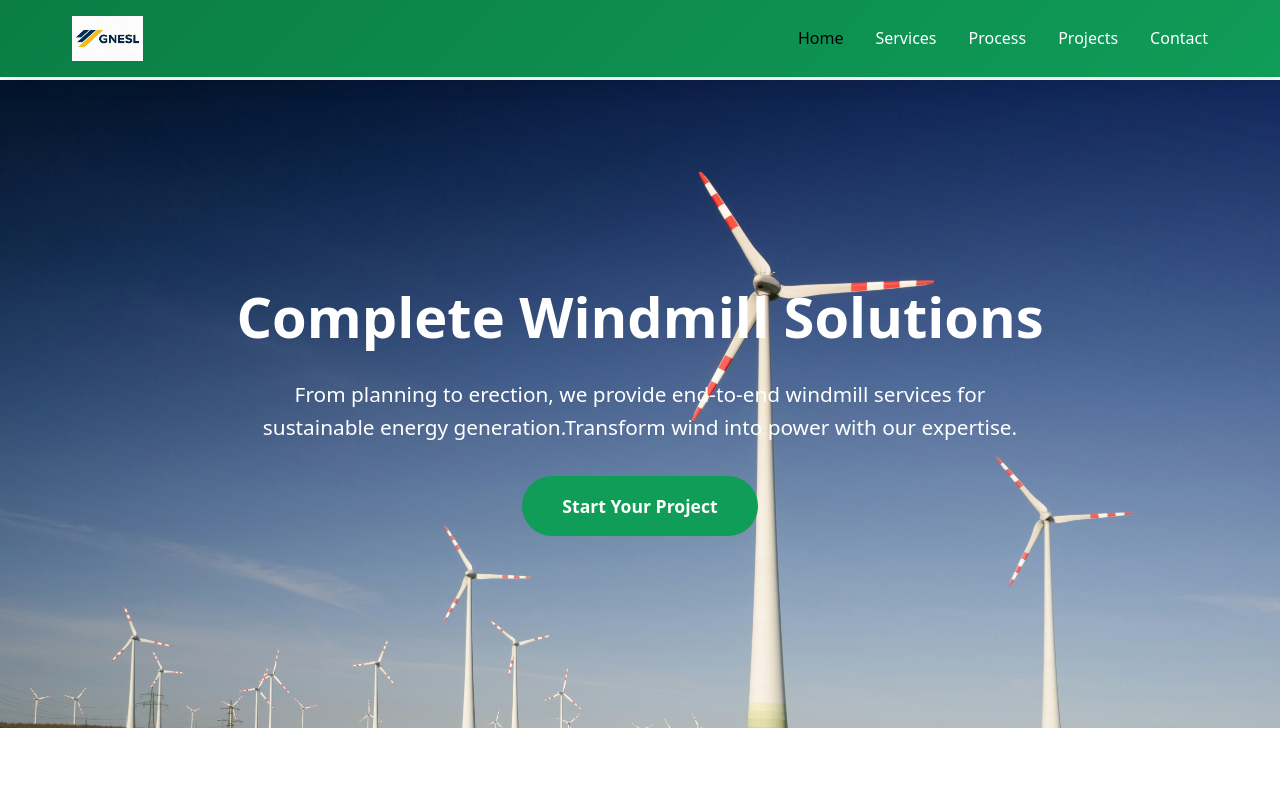
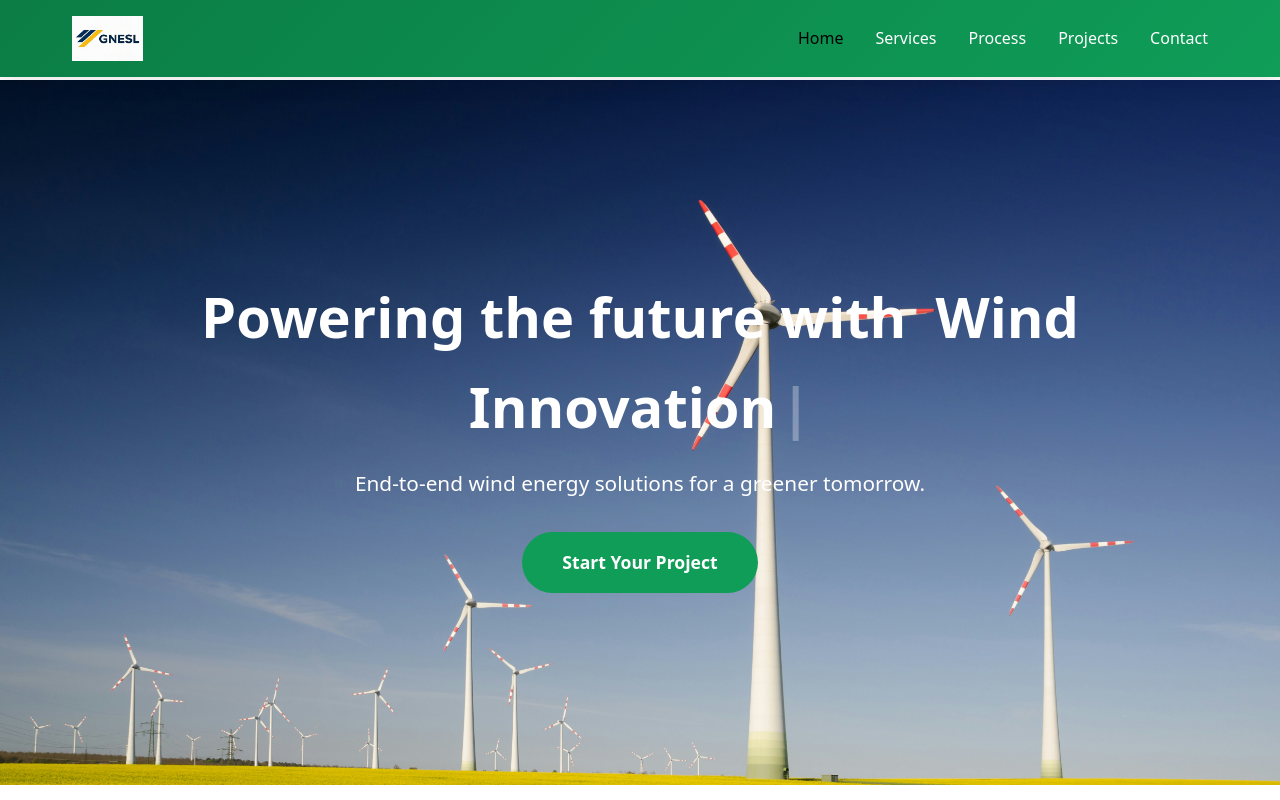
Before and after one commit to HarshilSharaf/gnesl-portfolio-website, a Svelte app: page / in a window 1280 px wide. Shown: the top 800 px of the page. Built offline with nearby package versions, Linux system fonts and the light colour scheme; a web font is replaced by a local one.

Commit message:
add typing effect

```diff
--- a/src/app.css
+++ b/src/app.css
@@ -236,6 +236,21 @@ nav a:hover {
 }
 
 /* ================================
+   Typing Effect
+================================ */
+.typing::after {
+  content: "|";
+  margin-left: 4px;
+  animation: blink 0.5s infinite;
+}
+
+@keyframes blink {
+  50% {
+    opacity: 0;
+  }
+}
+
+/* ================================
    Services Section
 ================================ */
 .services {
@@ -447,7 +462,6 @@ nav a:hover {
   color: var(--text-muted);
 }
 
-
 /* ================= OUR TEAM ================= */
 
 /* ================= OUR TEAM SECTION ================= */
@@ -480,7 +494,7 @@ nav a:hover {
   box-shadow: var(--shadow-soft);
 
   display: flex;
-  flex-direction: column;      /* image on top, content below */
+  flex-direction: column; /* image on top, content below */
   align-items: center;
   text-align: center;
 
@@ -564,7 +578,6 @@ nav a:hover {
     justify-content: center;
   }
 }
-
 
 /* ================================
    Contact Section
--- a/src/components/Hero.svelte
+++ b/src/components/Hero.svelte
@@ -1,9 +1,18 @@
 <script>
   export let hero;
+  import TypingText from "./TypingEffect.svelte";
 </script>
 
 <section class="hero" id="hero">
-  <h1>{hero.title}</h1>
-  <p>{hero.subtitle}</p>
+  <h1>
+    Powering the future with&nbsp;
+    <TypingText
+      texts={hero.typing_texts}
+    />
+  </h1>
+
+  <p>{hero.typing_text_subtitle}</p>
+  <!-- <h1>{hero.title}</h1>
+  <p>{hero.subtitle}</p> -->
   <a href="#contact" class="cta-button">{hero.cta}</a>
 </section>
--- /dev/null
+++ b/src/components/TypingEffect.svelte
@@ -0,0 +1,38 @@
+<script>
+  import { onMount } from "svelte";
+
+  export let texts = [];
+  export let typingSpeed = 120;
+  export let deletingSpeed = 60;
+  export let pause = 1100;
+
+  let displayed = "";
+  let textIndex = 0;
+  let charIndex = 0;
+  let isDeleting = false;
+
+  onMount(() => {
+    const type = () => {
+      const current = texts[textIndex];
+
+      if (!isDeleting) {
+        displayed = current.slice(0, ++charIndex);
+        if (charIndex === current.length) {
+          setTimeout(() => (isDeleting = true), pause);
+        }
+      } else {
+        displayed = current.slice(0, --charIndex);
+        if (charIndex === 0) {
+          isDeleting = false;
+          textIndex = (textIndex + 1) % texts.length;
+        }
+      }
+
+      setTimeout(type, isDeleting ? deletingSpeed : typingSpeed);
+    };
+
+    type();
+  });
+</script>
+
+<span class="typing">{displayed}</span>
--- a/src/locales/en_us.json
+++ b/src/locales/en_us.json
@@ -27,7 +27,14 @@
     "hero": {
         "title": "Complete Windmill Solutions",
         "subtitle": "From planning to erection, we provide end-to-end windmill services for sustainable energy generation.Transform wind into power with our expertise.",
-        "cta": "Start Your Project"
+        "cta": "Start Your Project",
+        "typing_texts": [
+            "Clean Energy",
+            "Wind Innovation",
+            "Sustainable Power",
+            "Renewable Solutions"
+        ],
+        "typing_text_subtitle": "End-to-end wind energy solutions for a greener tomorrow."
     },
     "stats": [
         {
```
